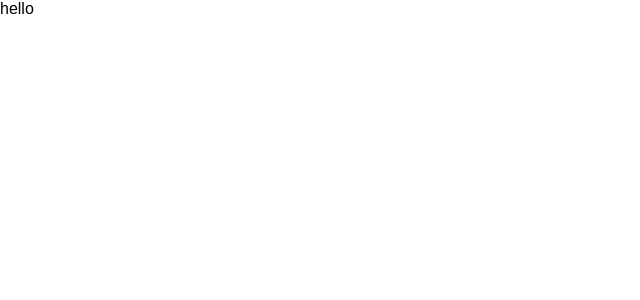
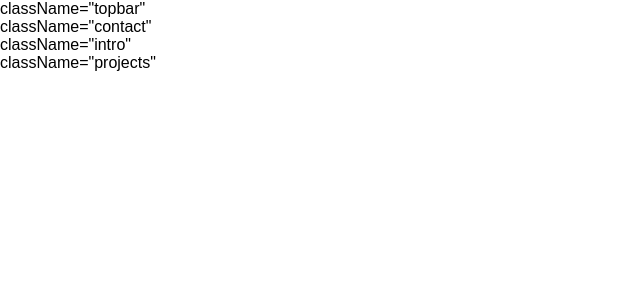
Before and after one commit to jamesfranklinnetsec/portfolio-swa, a React (Create React App) app: page / in a window 1280 px wide. Shown: the top 300 px of the page, without its empty margins (0-640 px from the left). Built offline with nearby package versions, Linux system fonts and the light colour scheme.

Commit message:
include bits in app.tsx

```diff
--- a/src/App.tsx
+++ b/src/App.tsx
@@ -1,10 +1,18 @@
 import React from 'react';
 import './App.css';
+import Topbar from "./components/topbar/Topbar";
+import Intro from "./components/intro/Intro";
+import Contact from "./components/contact/Contact";
+import Projects from "./components/projects/Projects";
+
 
 function App() {
   return (
     <div className="app">
-      hello
+      <Topbar/>
+      <Contact/>
+      <Intro/>
+      <Projects/>
     </div>
   );
 }
```
